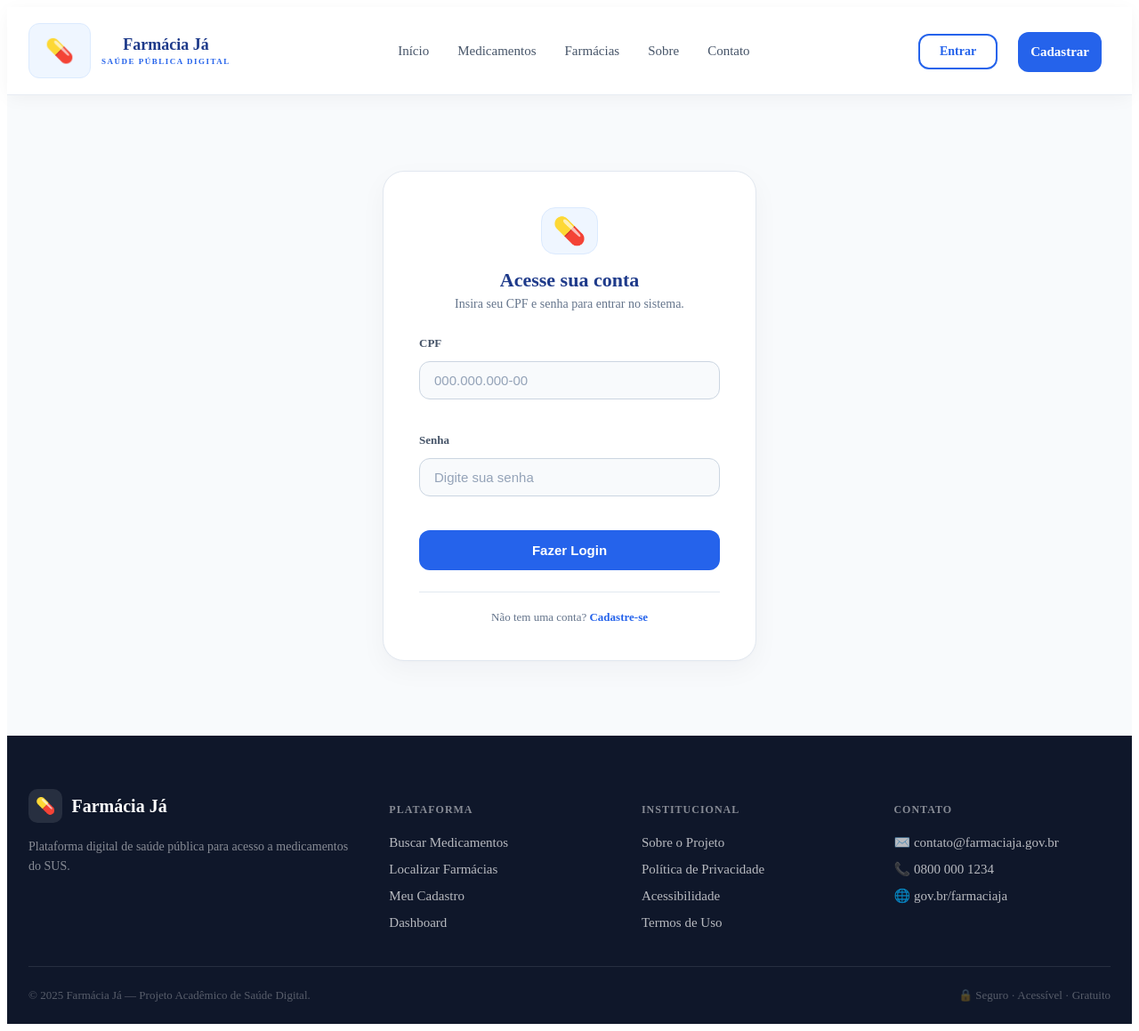
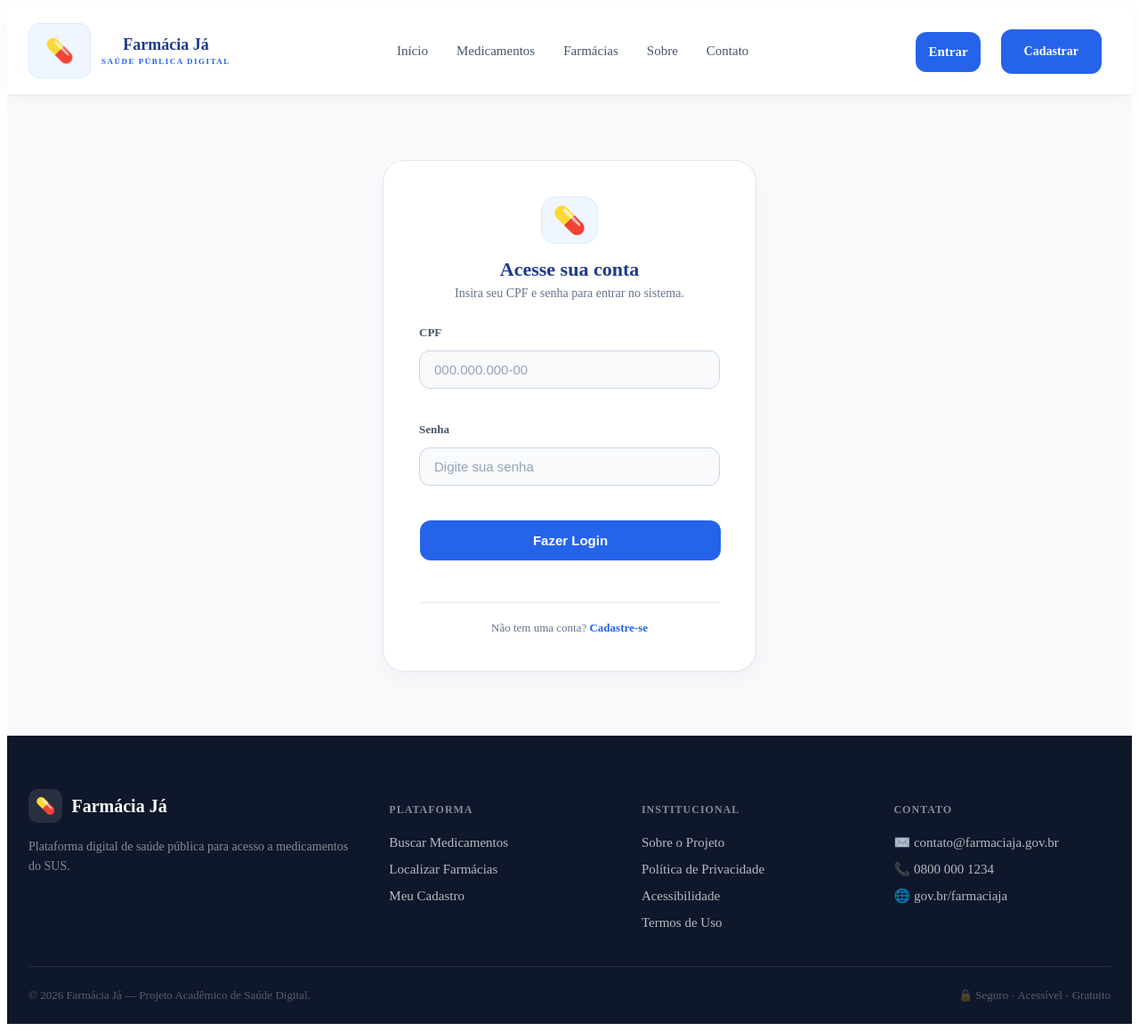
Before and after one commit to Pedro2007-dell/Landing-Page-Farmacia-J-, a React (Vite) app: page /login in a window 1280 px wide. Shown: the whole page at 89% size. Built offline with nearby package versions, Linux system fonts and the light colour scheme.

Commit message:
feat: atualiza o rodapé e as categorias, adiciona navegação com Link e estiliza botões, feito login

```diff
--- a/src/components/Footer/footer.jsx
+++ b/src/components/Footer/footer.jsx
@@ -1,59 +1,78 @@
-import './Footer.css';
+import "./Footer.css";
+import { Link } from "react-router-dom";
 
 export default function Footer() {
   return (
     <footer className="rodape">
       <div className="rodape-container">
         <div className="rodape-grid">
-
           <div className="rodape-marca">
             <div className="rodape-logo">
               <span className="rodape-logo-icone">💊</span>
               <span className="rodape-logo-nome">Farmácia Já</span>
             </div>
             <p className="rodape-descricao">
-              Plataforma digital de saúde pública para acesso a medicamentos do SUS.
+              Plataforma digital de saúde pública para acesso a medicamentos do
+              SUS.
             </p>
           </div>
 
           <div className="rodape-coluna">
             <h4 className="rodape-titulo-coluna">Plataforma</h4>
             <ul className="rodape-lista">
-              <li><a href="#">Buscar Medicamentos</a></li>
-              <li><a href="#">Localizar Farmácias</a></li>
-              <li><a href="#">Meu Cadastro</a></li>
-              <li><a href="#">Dashboard</a></li>
+              <li>
+                <Link to="/medicamentos">Buscar Medicamentos</Link>
+              </li>
+              <li>
+                <Link to="/farmacias">Localizar Farmácias</Link>
+              </li>
+              <li>
+                <Link to="/perfil">Meu Cadastro</Link>
+              </li>
             </ul>
           </div>
 
           <div className="rodape-coluna">
             <h4 className="rodape-titulo-coluna">Institucional</h4>
             <ul className="rodape-lista">
-              <li><a href="#">Sobre o Projeto</a></li>
-              <li><a href="#">Política de Privacidade</a></li>
-              <li><a href="#">Acessibilidade</a></li>
-              <li><a href="#">Termos de Uso</a></li>
+              <li>
+                <a href="#">Sobre o Projeto</a>
+              </li>
+              <li>
+                <a href="#">Política de Privacidade</a>
+              </li>
+              <li>
+                <a href="#">Acessibilidade</a>
+              </li>
+              <li>
+                <a href="#">Termos de Uso</a>
+              </li>
             </ul>
           </div>
 
           <div className="rodape-coluna">
             <h4 className="rodape-titulo-coluna">Contato</h4>
             <ul className="rodape-lista">
-              <li><a href="mailto:contato@farmaciaja.gov.br">✉️ contato@farmaciaja.gov.br</a></li>
-              <li><a href="tel:08000001234">📞 0800 000 1234</a></li>
-              <li><a href="#">🌐 gov.br/farmaciaja</a></li>
+              <li>
+                <a href="mailto:contato@farmaciaja.gov.br">
+                  ✉️ contato@farmaciaja.gov.br
+                </a>
+              </li>
+              <li>
+                <a href="tel:08000001234">📞 0800 000 1234</a>
+              </li>
+              <li>
+                <a href="#">🌐 gov.br/farmaciaja</a>
+              </li>
             </ul>
           </div>
-
         </div>
 
         <div className="rodape-inferior">
           <p className="rodape-copyright">
-            © 2025 Farmácia Já — Projeto Acadêmico de Saúde Digital.
+            © 2026 Farmácia Já — Projeto Acadêmico de Saúde Digital.
           </p>
-          <p className="rodape-seguranca">
-            🔒 Seguro · Acessível · Gratuito
-          </p>
+          <p className="rodape-seguranca">🔒 Seguro · Acessível · Gratuito</p>
         </div>
       </div>
     </footer>
--- a/src/components/categorias/Categorias.jsx
+++ b/src/components/categorias/Categorias.jsx
@@ -1,5 +1,5 @@
 import { useState, useEffect } from 'react';
-import { useNavigate } from 'react-router-dom'; // 1. Importa o hook para navegar
+import { useNavigate } from 'react-router-dom';
 import axios from 'axios';
 import './Categorias.css';
 
@@ -48,7 +48,7 @@ export default function Categorias() {
   if (error) return <p>{error}</p>;
 
   return (
-    <div className="categorias-page">
+    <div>
       <div className="container">
         <div className="header-section">
           <h1>Medicamentos por Categoria</h1>
--- a/src/components/header/Header.css
+++ b/src/components/header/Header.css
@@ -91,15 +91,15 @@
 .buttons {
   display: flex;
   align-items: center;
-  gap: 12px;
+  gap: 15px;
 }
 
-.btn-outline {
+.btn-login {
   background: transparent;
   color: #2563eb;
   border: 2px solid #2563eb;
   margin: 1px 10px 23px 1px;
-  padding: 10px 22px;
+  padding: 10px 30px;
   border-radius: 12px;
   font-size: 14px;
   font-weight: 600;
@@ -111,18 +111,18 @@
   justify-content: center;
 }
 
-.btn-outline:hover {
+.btn-login:hover {
   background: #2563eb;
   color: white;
   transform: translateY(-1px);
   box-shadow: 0 4px 12px rgba(37, 99, 235, 0.15);
 }
 
-.btn-primary {
+.btn-cadastro {
   background: #2563eb;
   color: white;
   border: 2px solid #2563eb;
-  padding: 10px 30px;
+  padding: 15px 24px;
   margin: 1px 10px 23px 1px;
   border-radius: 12px;
   font-size: 14px;
@@ -136,7 +136,7 @@
 
 }
 
-.btn-primary:hover {
+.btn-cadastro:hover {
   background: #1d4ed8;
   border-color: #1d4ed8;
   transform: translateY(-1px);
--- a/src/components/header/Header.jsx
+++ b/src/components/header/Header.jsx
@@ -32,11 +32,10 @@ export default function Header() {
         </nav>
 
         <div className="buttons">
-          {/* As classes de botão agora são aplicadas diretamente nas tags Link */}
-          <Link to="/login" className="btn-outline">
+          <Link to="/login" className="btn-login">
             Entrar
           </Link>
-          <Link to="/cadastro" className="btn-primary">
+          <Link to="/cadastro" className="btn-cadastro">
             Cadastrar
           </Link>
         </div>
```
Also changed, not shown: src/components/perfil/Perfil.jsx (added), src/components/perfil/perfil.css (added).
